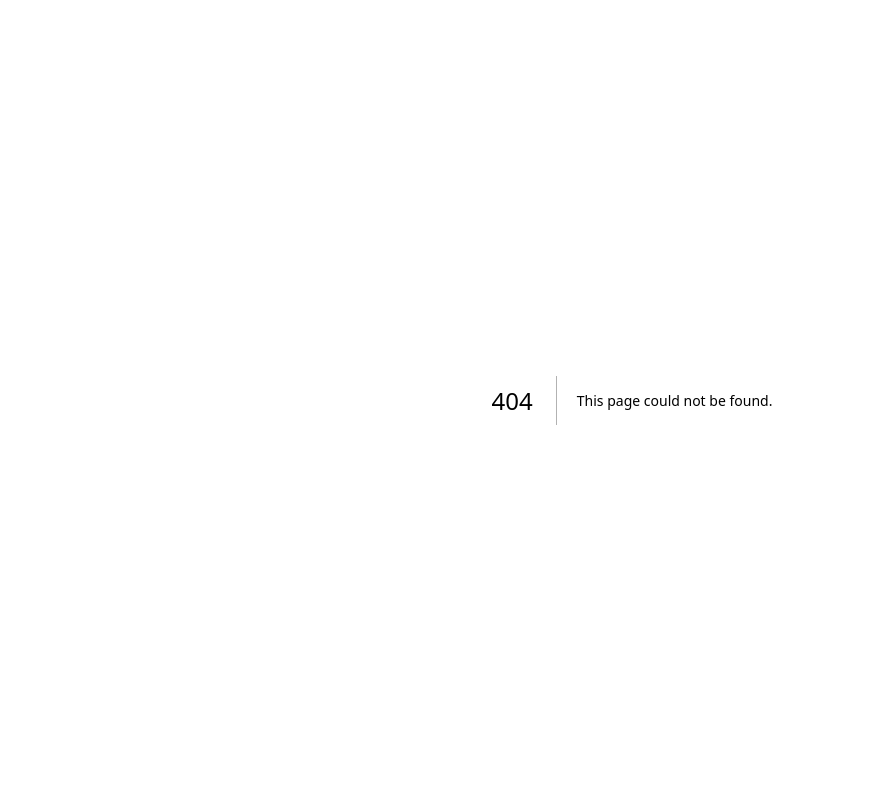
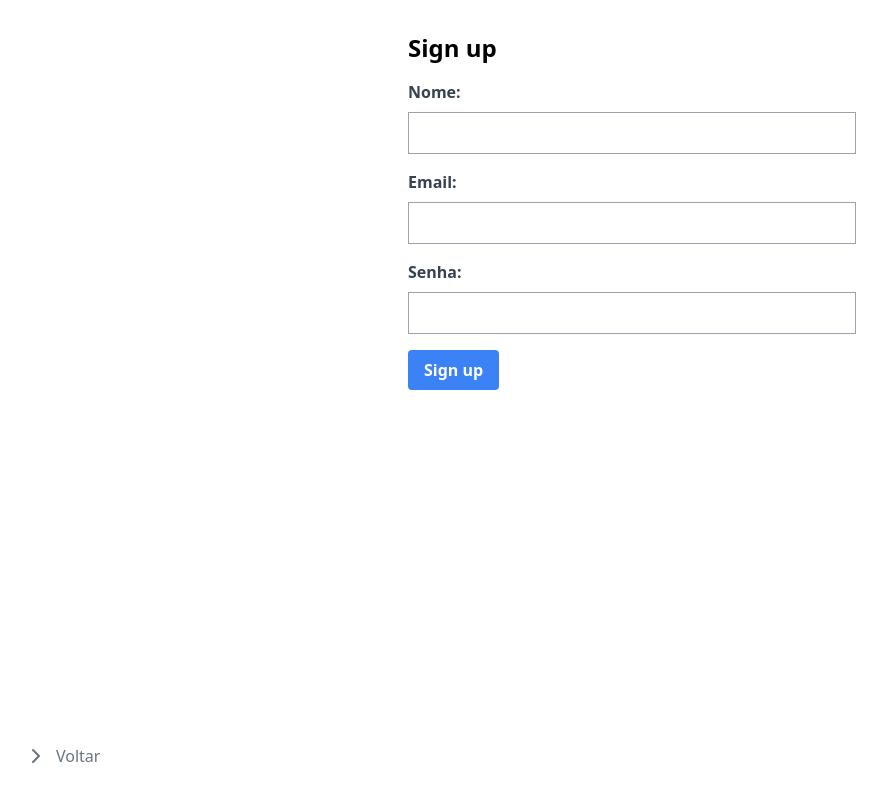
Before and after one commit to bantheus/proj-cliente-servidor, a Next.js app in the folder frontend/: page /signup in a window 1280 px wide. Before the commit this address had no page. Shown: the whole page, without its empty margins (8-895 px from the left). Built offline with nearby package versions, Linux system fonts and the light colour scheme.

Commit message:
tela de login e signup

```diff
--- a/frontend/src/pages/index.js
+++ b/frontend/src/pages/index.js
@@ -1,7 +1,11 @@
+import Link from "next/link";
+
 export default function Home() {
   return (
     <>
-      <h1>FRONTEND</h1>
+      <h1>PÁGINA PRINCIPAL</h1>
+      <Link href="/login">Login</Link>
+      <Link href="/signup">Signup</Link>
     </>
   );
 }
--- /dev/null
+++ b/frontend/src/pages/login.jsx
@@ -0,0 +1,40 @@
+import Link from "next/link";
+import { useState } from "react";
+
+export default function Login() {
+  const [nome, setNome] = useState("");
+  const [email, setEmail] = useState("");
+  const [senha, setSenha] = useState("");
+
+  const handleSubmit = async (e) => {
+    e.preventDefault();
+
+    console.log(nome, email, senha);
+  };
+
+  return (
+    <>
+      <form action="" className="" onSubmit={handleSubmit}>
+        <h3>Login</h3>
+
+        <label>Email:</label>
+        <input
+          type="email"
+          onChange={(e) => setEmail(e.target.value)}
+          value={email}
+        />
+
+        <label>Senha:</label>
+        <input
+          type="password"
+          onChange={(e) => setSenha(e.target.value)}
+          value={senha}
+        />
+
+        <button>Login</button>
+      </form>
+
+      <Link href="/">voltar</Link>
+    </>
+  );
+}
--- /dev/null
+++ b/frontend/src/pages/signup.jsx
@@ -0,0 +1,87 @@
+import Link from "next/link";
+import { useState } from "react";
+
+export default function Signup() {
+  const [nome, setNome] = useState("");
+  const [email, setEmail] = useState("");
+  const [senha, setSenha] = useState("");
+
+  const handleSubmit = async (e) => {
+    e.preventDefault();
+
+    console.log(nome, email, senha);
+  };
+
+  return (
+    <>
+      <form action="" className="max-w-md mx-auto mt-8" onSubmit={handleSubmit}>
+        <h3 className="text-2xl font-bold mb-4">Sign up</h3>
+
+        <div className="mb-4">
+          <label className="block text-gray-700 font-bold mb-2" htmlFor="nome">
+            Nome:
+          </label>
+          <input
+            className="border border-gray-400 p-2 w-full"
+            id="nome"
+            type="text"
+            onChange={(e) => setNome(e.target.value)}
+            value={nome}
+          />
+        </div>
+
+        <div className="mb-4">
+          <label className="block text-gray-700 font-bold mb-2" htmlFor="email">
+            Email:
+          </label>
+          <input
+            className="border border-gray-400 p-2 w-full"
+            id="email"
+            type="email"
+            onChange={(e) => setEmail(e.target.value)}
+            value={email}
+          />
+        </div>
+
+        <div className="mb-4">
+          <label className="block text-gray-700 font-bold mb-2" htmlFor="senha">
+            Senha:
+          </label>
+          <input
+            className="border border-gray-400 p-2 w-full"
+            id="senha"
+            type="password"
+            onChange={(e) => setSenha(e.target.value)}
+            value={senha}
+          />
+        </div>
+
+        <button
+          className="bg-blue-500 hover:bg-blue-700 text-white font-bold py-2 px-4 rounded"
+          type="submit"
+        >
+          Sign up
+        </button>
+      </form>
+      <div className="fixed left-0 bottom-0 mb-8 ml-8">
+        <Link
+          href="/"
+          className="flex items-center text-gray-500 hover:text-gray-700 transition-all duration-300 ease-in-out"
+        >
+          <svg
+            className="h-6 w-6 mr-2 transform rotate-180"
+            viewBox="0 0 24 24"
+            fill="none"
+            stroke="currentColor"
+            strokeWidth="2"
+            strokeLinecap="round"
+            strokeLinejoin="round"
+          >
+            <path d="M15 18l-6-6 6-6" />
+          </svg>
+          Voltar
+        </Link>
+      </div>
+    </>
+  );
+}
```
